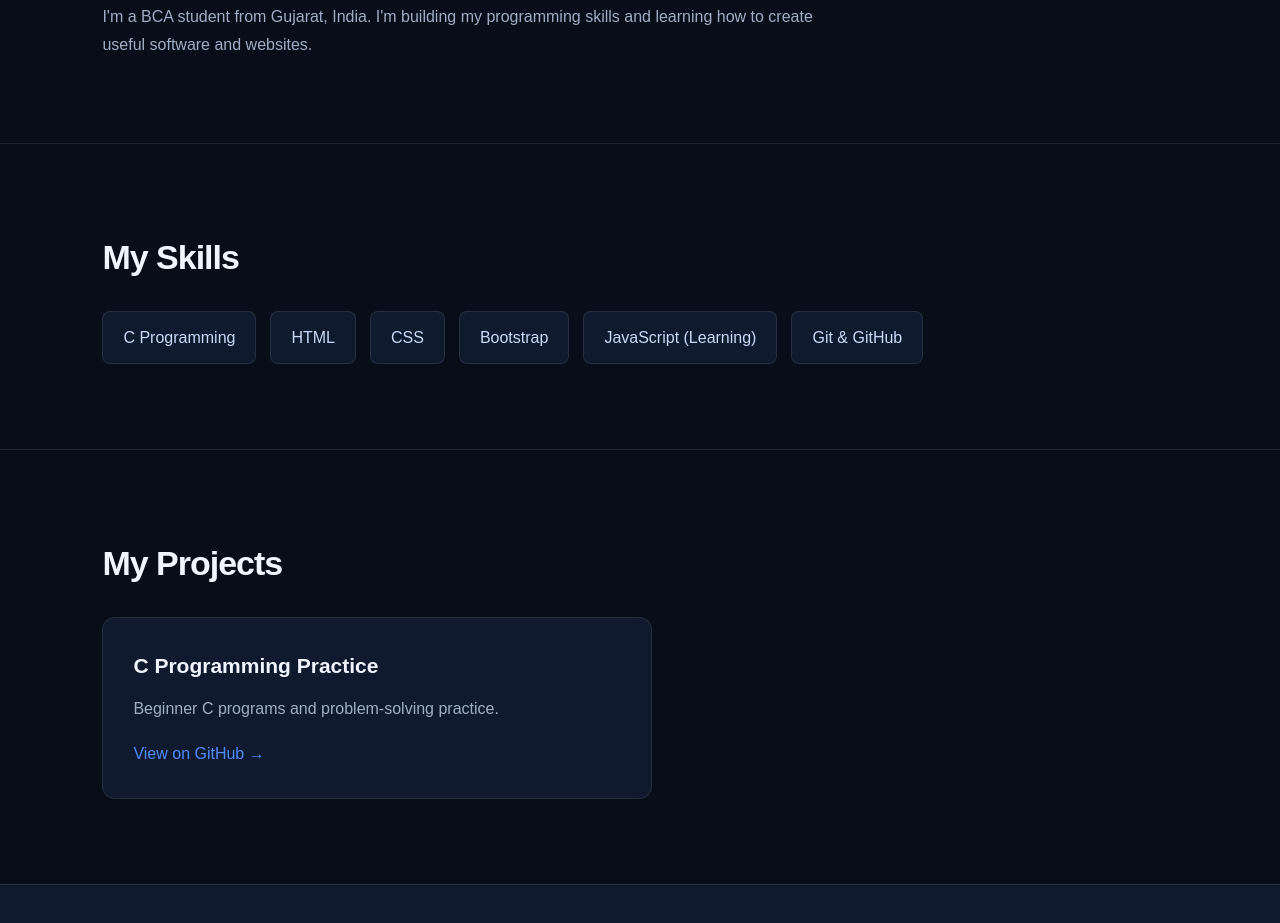
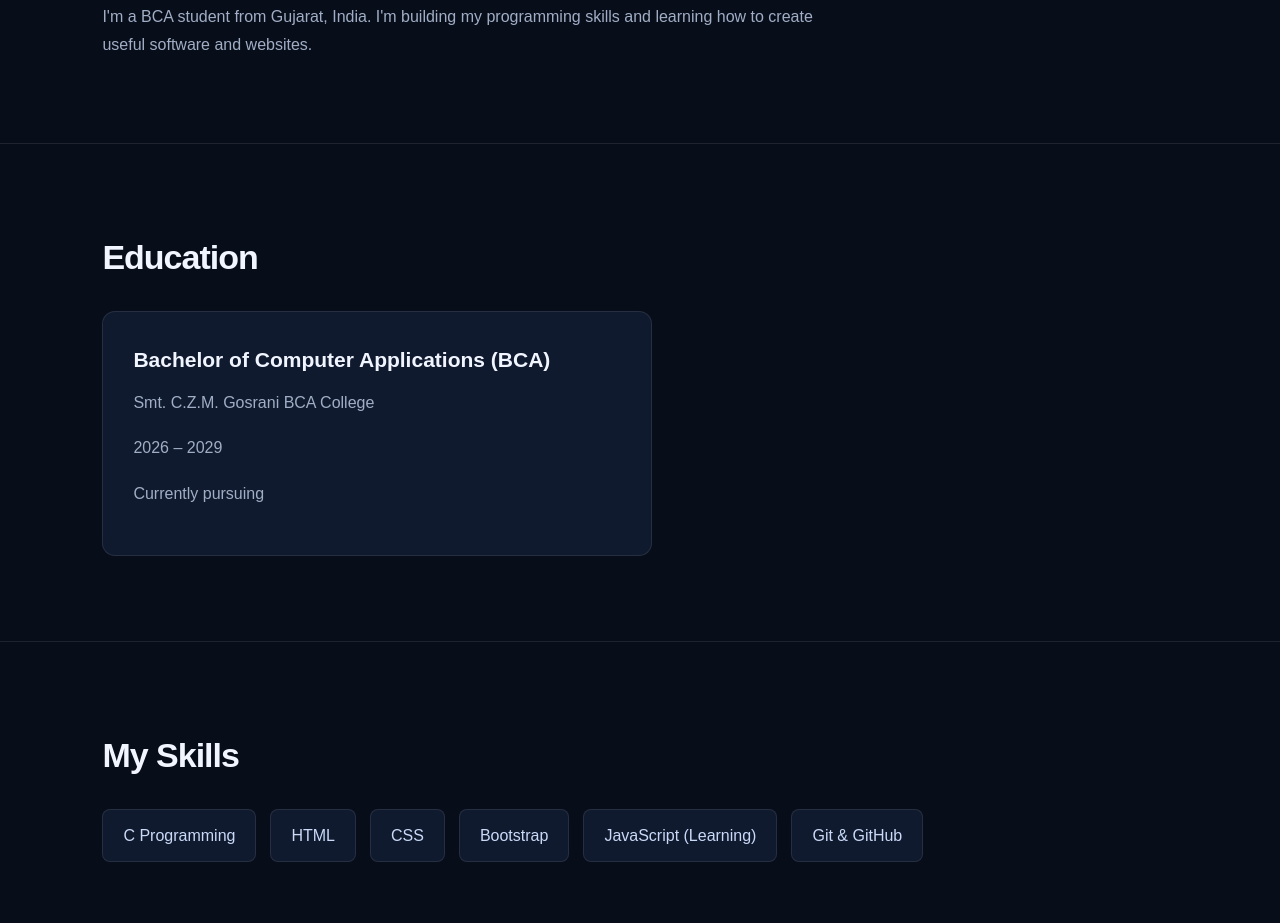
Before and after one commit to RajZinzuwadia/HTML-CSS-project, a plain HTML site: page index.html in a window 1280 px wide. Shown: the part 872-1795 px from the top of the page. Drawn offline with Linux system fonts and the light colour scheme.

Commit message:
Add education section to index.html
Added education section with details about BCA.

```diff
--- a/index.html
+++ b/index.html
@@ -40,7 +40,17 @@
             how to create useful software and websites.
         </p>
     </section>
+    <!-- EDUCATION SECTION -->
+    <section id="education">
+        <h2>Education</h2>
 
+        <div class="project">
+            <h3>Bachelor of Computer Applications (BCA)</h3>
+            <p>Smt. C.Z.M. Gosrani BCA College</p>
+            <p>2026 – 2029</p>
+            <p>Currently pursuing</p>
+        </div>
+    </section>
     <section id="skills">
         <h2>My Skills</h2>
         <div class="skills">
```
